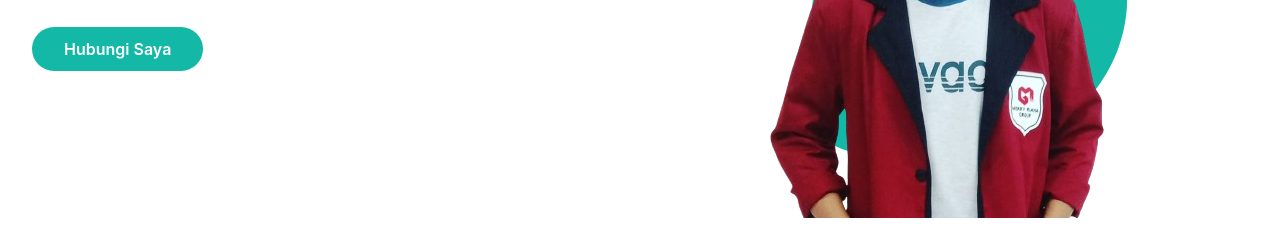
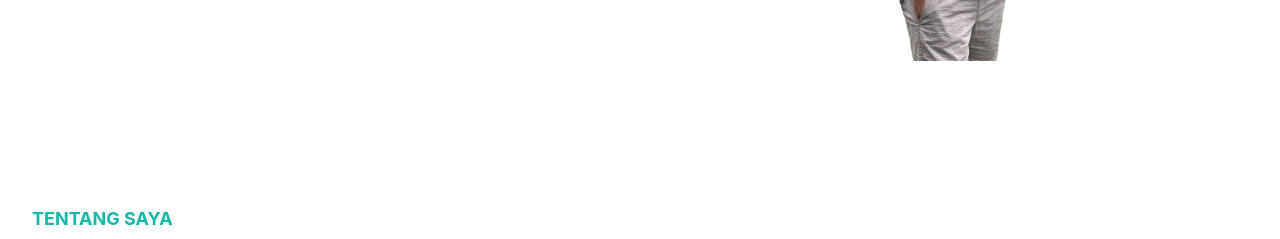
Before and after one commit to theodrsp/techboard, a website: page index.html in a window 1280 px wide. Shown: the part 462-701 px from the top of the page. Drawn offline with Linux system fonts and the light colour scheme.

Commit message:
Update index.html

```diff
--- a/index.html
+++ b/index.html
@@ -85,7 +85,7 @@
           </div>
           <div class="w-full self-end px-4 lg:w-1/2">
             <div class="relative mt-10 lg:right-0 lg:mt-9">
-              <img src="dist/img/profil-theo.png" alt="Timotius Theodearson" class="relative z-10 mx-auto max-w-full" />
+              <img src="dist/img/theoprof1.png" alt="Timotius Theodearson" class="relative z-10 mx-auto max-w-full" />
               <span class="absolute bottom-0 left-1/2 -translate-x-1/2 md:scale-125">
                 <svg width="400" height="400" viewBox="0 0 200 200" xmlns="http://www.w3.org/2000/svg">
                   <path
```
